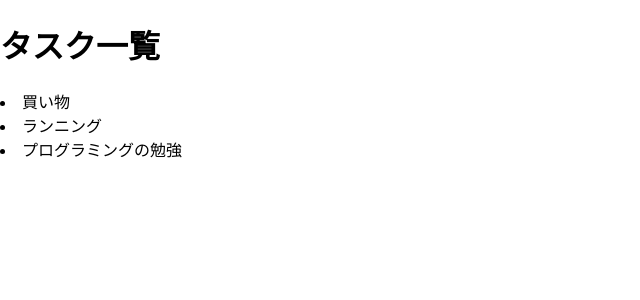
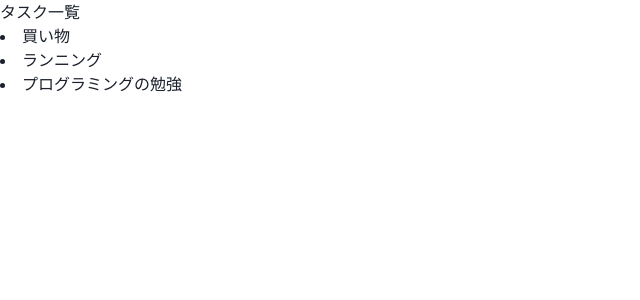
Before and after one commit to Mpino19/zenn_todo_frontend, a React (Create React App) app: page / in a window 1280 px wide. Shown: the top 300 px of the page, without its empty margins (0-640 px from the left). Built offline with nearby package versions, Linux system fonts and the light colour scheme.

Commit message:
ChakuraUIを導入

```diff
--- a/package.json
+++ b/package.json
@@ -3,9 +3,13 @@
   "version": "0.1.0",
   "private": true,
   "dependencies": {
+    "@chakra-ui/react": "^2.8.2",
+    "@emotion/react": "^11",
+    "@emotion/styled": "^11",
     "@testing-library/jest-dom": "^5.17.0",
     "@testing-library/react": "^13.4.0",
     "@testing-library/user-event": "^13.5.0",
+    "framer-motion": "^4",
     "react": "^18.3.1",
     "react-dom": "^18.3.1",
     "react-scripts": "5.0.1",
--- a/src/index.js
+++ b/src/index.js
@@ -1,17 +1,17 @@
-import React from 'react';
-import ReactDOM from 'react-dom/client';
-import './index.css';
-import App from './App';
-import reportWebVitals from './reportWebVitals';
+import React from "react";
+import ReactDOM from "react-dom";
+import "./index.css";
+import App from "./App";
+import reportWebVitals from "./reportWebVitals";
+import { ChakraProvider } from "@chakra-ui/react";
 
-const root = ReactDOM.createRoot(document.getElementById('root'));
-root.render(
+ReactDOM.render(
   <React.StrictMode>
-    <App />
-  </React.StrictMode>
+    <ChakraProvider>
+      <App />
+    </ChakraProvider>
+  </React.StrictMode>,
+  document.getElementById("root")
 );
 
-// If you want to start measuring performance in your app, pass a function
-// to log results (for example: reportWebVitals(console.log))
-// or send to an analytics endpoint. Learn more: https://bit.ly/CRA-vitals
 reportWebVitals();
```
Also changed, not shown: 1 other file (tests, documents, lock files or other folders).
